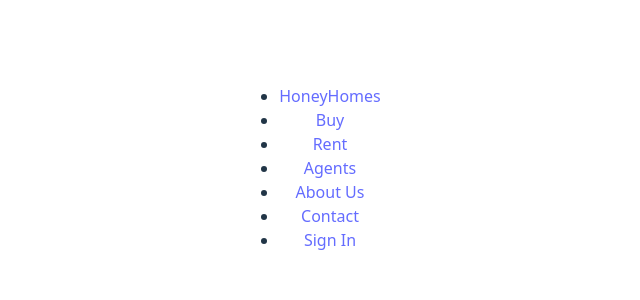
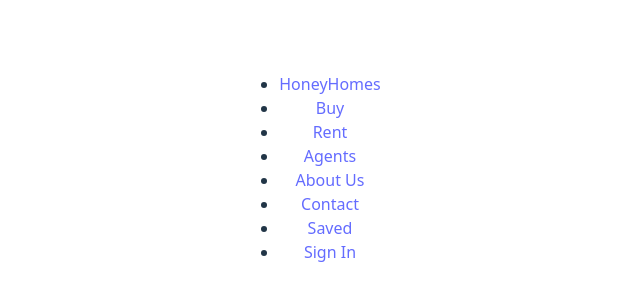
Before and after one commit to p3achijaii/react-coursework, a React (Vite) app: page / in a window 1280 px wide. Shown: the part 232-532 px from the top of the page, without its empty margins (330-970 px from the left). Built offline with nearby package versions, Linux system fonts and the light colour scheme.

Commit message:
add a saved link

```diff
--- a/src/Navbar.jsx
+++ b/src/Navbar.jsx
@@ -22,6 +22,9 @@ function Navbar() {
             <a href="#">Contact</a>
           </li>
           <li>
+            <a href="#">Saved</a>
+          </li>
+          <li>
             <a href="#">Sign In</a>
           </li>
         </ul>
```
